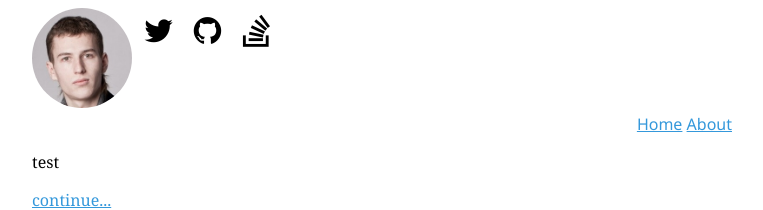
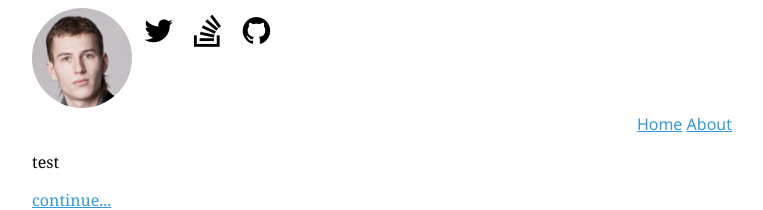
Before and after one commit to dmitriy-v-k/dmitriy-v-k.github.io, a Jekyll site: the page built from index.html, in a window 1280 px wide. Shown: the top 210 px of the page, without its empty margins (258-1021 px from the left). Built offline with Jekyll 4.4.1, drawn with Linux system fonts in a browser that asks for light colours; the list of posts is cut into pages by our own code.

Commit message:
Update default.html

```diff
--- a/_layouts/default.html
+++ b/_layouts/default.html
@@ -17,9 +17,9 @@
       <header class="main-header">
         <img class="photo" alt="Dmitriy Konovalov aka {{ site.github.owner_name }}" src="/images/photo.jpg" >
         <ul class="profiles">
-          <li class="profile-item"><a class="hide-text icon-twitter" href="https://twitter.com/dmitriy_v_k"><span>twitter</span></a></li>
-          <li class="profile-item"><a class="hide-text icon-github-circled" href="http://stackoverflow.com/users/7629189/dmitriy-konovalov"><span>stackoverflow</span></a></li>
-          <li class="profile-item"><a class="hide-text icon-stackoverflow" href="https://github.com/dmitriy-v-k"><span>github</span></a></li>
+          <li class="profile-item"><a title="Follow me on Twitter" class="hide-text icon-twitter" target="_blank" href="https://twitter.com/dmitriy_v_k"><span>Twitter</span></a></li>
+          <li class="profile-item"><a title="My Stackoverflow profile" class="hide-text icon-stackoverflow" target="_blank" href="http://stackoverflow.com/users/7629189/dmitriy-konovalov"><span>Stackoverflow</span></a></li>
+          <li class="profile-item"><a title="My GitHub profile" class="hide-text icon-github-circled" target="_blank" href="https://github.com/dmitriy-v-k"><span>GitHub</span></a></li>
         </ul>
         <nav class="menu">
           <a href="/index.html">Home</a>
```
